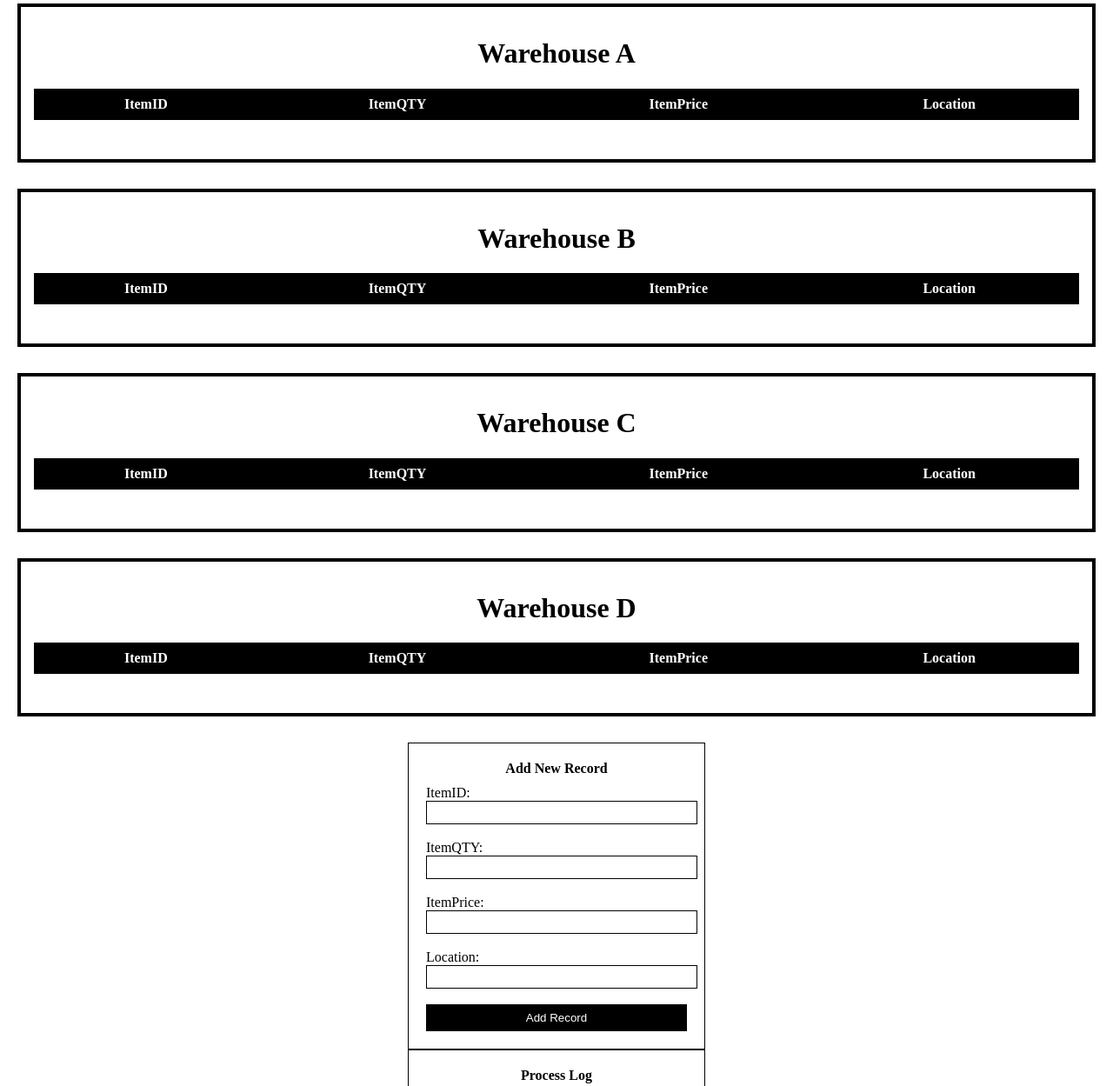
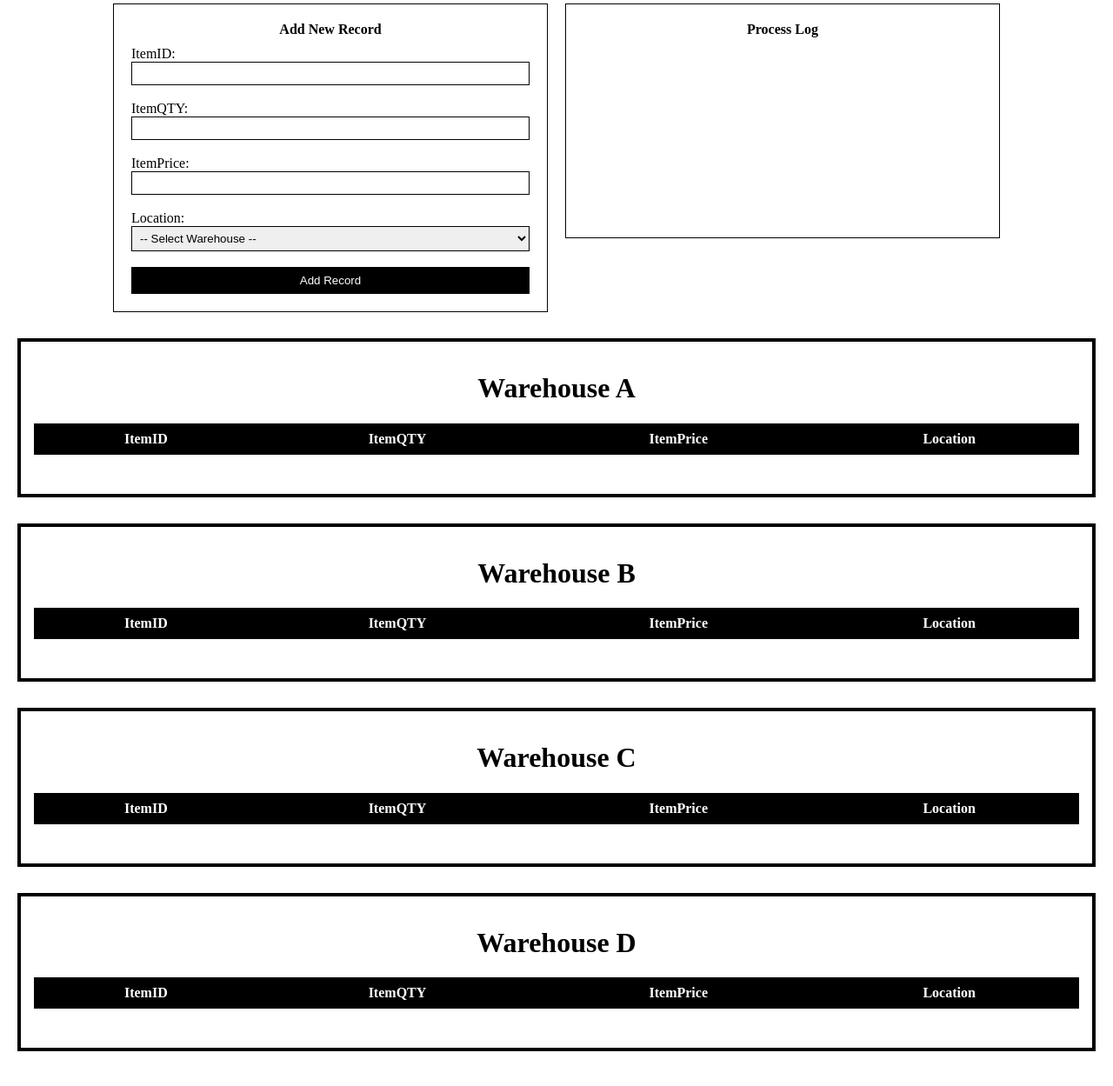
Before and after one commit to Wint168/blockchain-assignment2, a plain HTML site: page index.html in a window 1280 px wide. Shown: the part 74-1323 px from the top of the page at 87% size. Drawn offline with Linux system fonts and the light colour scheme.

Commit message:
updating task 1-2 application

```diff
--- a/index.html
+++ b/index.html
@@ -3,16 +3,44 @@
 <head>
     <meta charset="UTF-8">
     <meta name="viewport" content="width=device-width, initial-scale=1.0">
-    <title>Document</title>
+    <title>Blockchain Assignment 2</title>
     <link rel="stylesheet" href="style.css">
-    <h1>Blockchain Assignment 2</h1>
 </head>
 
 <body>
 
+    <h1>Blockchain Assignment 2</h1>
+
+    <div class="top-panel">
+
+        <div class="card">
+        <div class="card-body">Add New Record</div>
+        <form id="addRecordForm">
+            <label>ItemID: <input type="number" id="ItemID" required></label><br><br>
+            <label>ItemQTY: <input type="number" id="ItemQTY" required></label><br><br>
+            <label>ItemPrice: <input type="number" id="ItemPrice" required></label><br><br>
+            <label>Location:
+                <select id="Location" required>
+                    <option value="">-- Select Warehouse --</option>
+                    <option value="A">Warehouse A</option>
+                    <option value="B">Warehouse B</option>
+                    <option value="C">Warehouse C</option>
+                    <option value="D">Warehouse D</option>
+                </select>
+            </label><br><br>
+            <button type="submit">Add Record</button>
+        </form>
+        </div>
+
+        <div class="card">
+            <div class="card-body">Process Log</div>
+            <div id="logBox"></div>
+        </div>
+
+    </div>
+
     <div class="warehouse-box">
     <h1 class="titleA">Warehouse A</h1>
-
     <table class="warehouse_A">
             <thead>
                 <tr>
@@ -22,9 +50,7 @@
                     <th>Location</th>
                 </tr>
             </thead>
-            <tbody>
-
-            </tbody>
+            <tbody></tbody>
     </table>
     </div>
 
@@ -39,9 +65,7 @@
                     <th>Location</th>
                 </tr>
             </thead>
-            <tbody>
-
-            </tbody>
+            <tbody></tbody>
     </table>
     </div>
 
@@ -56,9 +80,7 @@
                     <th>Location</th>
                 </tr>
             </thead>
-            <tbody>
-
-            </tbody>
+            <tbody></tbody>
     </table>
     </div>
 
@@ -73,36 +95,15 @@
                     <th>Location</th>
                 </tr>
             </thead>
-            <tbody>
-
-            </tbody>
+            <tbody></tbody>
     </table>
     </div>
 
 
-    <div class="card">
-    <div class="card-body">
-        Add New Record
-    </div>
-    <form id="addRecordForm">
-        <label>ItemID: <input type="number" id="ItemID" required></label><br><br>
-        <label>ItemQTY: <input type="number" id="ItemQTY" required></label><br><br>
-        <label>ItemPrice: <input type="number" id="ItemPrice" required></label><br><br>
-        <label>Location: <input type="text" id="Location" required></label><br><br>
-        <button type="submit">Add Record</button>
-    </form>
-    </div>
 
-    <div class="card">
-        <div class="card-body">Process Log</div>
-        <div id="logBox"></div>
-    </div>
-
-
-     <script src="crypto.js"></script>
-     <script src="consensus.js"></script>
-
-     <script src="main.js"></script>
+    <script src="crypto.js"></script>
+    <script src="consensus.js"></script>
+    <script src="main.js"></script>
 
 </body>
 </html>
--- a/main.js
+++ b/main.js
@@ -53,14 +53,16 @@ document.getElementById("addRecordForm").addEventListener("submit", async functi
     log("Signing record...");
     await delay(500);
     const signedRecord = await signRecord(record);
-    log("Signature generated");
+    log(`Digest (SHA-256): ${signedRecord.digest}`);
+    log(`Signature: ${signedRecord.signature}`);
 
     log("Verifying across nodes...");
     await delay(500);
     const verificationResults = await verifyAcrossNodes(signedRecord);
 
     verificationResults.forEach(v => {
-        log(`Node ${v.verifyingNode}: ${v.valid ? "valid" : "invalid"}`);
+    log(`Node ${v.verifyingNode} recovered digest: ${v.recovered}`);
+    log(`Node ${v.verifyingNode}: ${v.valid ? "✓ valid" : "✗ invalid"}`);
     });
 
     log("Running consensus...");
--- a/style.css
+++ b/style.css
@@ -9,7 +9,6 @@ h1 {
     text-align: center;
     margin-top: 20px;
 }
-
 
 table {
     width: 100%;
@@ -28,12 +27,12 @@ th {
     color: white;
 }
 
-
 .card {
     border: 1px solid black;
     padding: 20px;
-    width: 300px;
-    margin: auto;
+    width: 50%;                /* make them share space */
+    max-width: 500px;          /* optional: prevents too wide */
+    box-sizing: border-box;
 }
 
 .card-body {
@@ -42,13 +41,12 @@ th {
     text-align: center;
 }
 
-
-input {
+input, select {
     width: 100%;
     padding: 5px;
     border: 1px solid black;
+    box-sizing: border-box;
 }
-
 
 button {
     width: 100%;
@@ -65,9 +63,22 @@ button:hover {
     border: 1px solid black;
 }
 
-
 .warehouse-box {
     border: 4px solid black;
     padding: 15px;
     margin-bottom: 30px;
 }
+
+.top-panel {
+    display: flex;
+    gap: 20px;
+    justify-content: center;
+    align-items: flex-start;
+    margin-bottom: 30px;
+    flex-wrap: nowrap;
+}
+
+#logBox {
+    height: 200px;
+    overflow-y: auto;
+}
```
